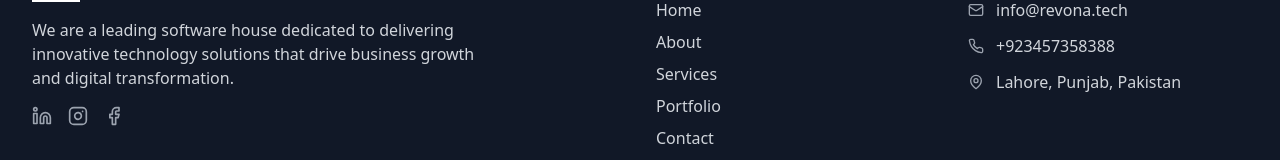
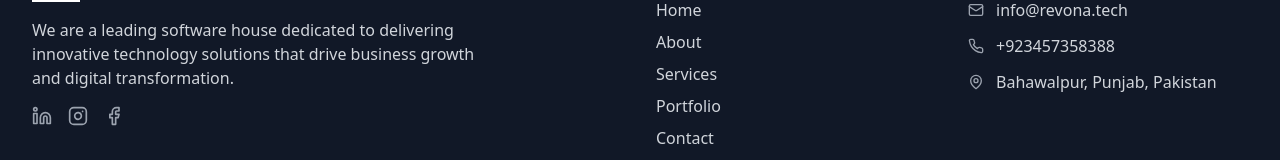
Before and after one commit to Zia-Sadiq/Revona-Technology, a React (Vite) app: page /contact in a window 1280 px wide. Shown: the part 1338-1498 px from the top of the page. Built offline with nearby package versions, Linux system fonts and the light colour scheme.

Commit message:
Footer.tsx

```diff
--- a/src/components/Footer.tsx
+++ b/src/components/Footer.tsx
@@ -28,10 +28,10 @@ const Footer = () => {
               <a href="https://www.linkedin.com/company/revona-technologies" className="text-gray-400 hover:text-white transition-colors">
                 <Linkedin size={20} />
               </a>
-              <a href="#" className="text-gray-400 hover:text-white transition-colors">
+              <a href="https://www.instagram.com/revona_technologies/" className="text-gray-400 hover:text-white transition-colors">
                 <Instagram size={20} />
               </a>
-              <a href="#" className="text-gray-400 hover:text-white transition-colors">
+              <a href="https://www.facebook.com/revona.technologies" className="text-gray-400 hover:text-white transition-colors">
                 <Facebook size={20} />
               </a>
             </div>
@@ -63,7 +63,7 @@ const Footer = () => {
               </div>
               <div className="flex items-center space-x-3">
                 <MapPin size={16} className="text-gray-400" />
-                <span className="text-gray-300">Lahore, Punjab, Pakistan</span>
+                <span className="text-gray-300">Bahawalpur, Punjab, Pakistan</span>
               </div>
             </div>
           </div>
```
